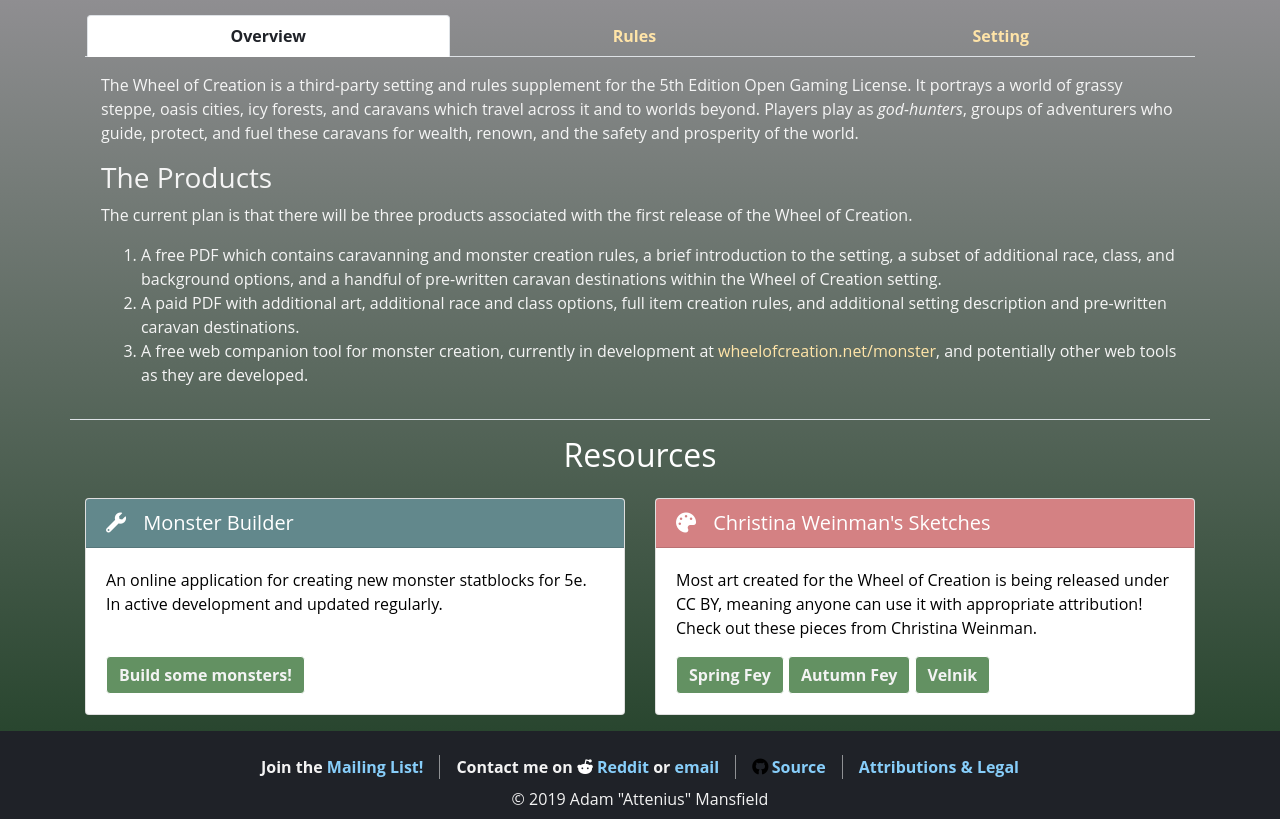
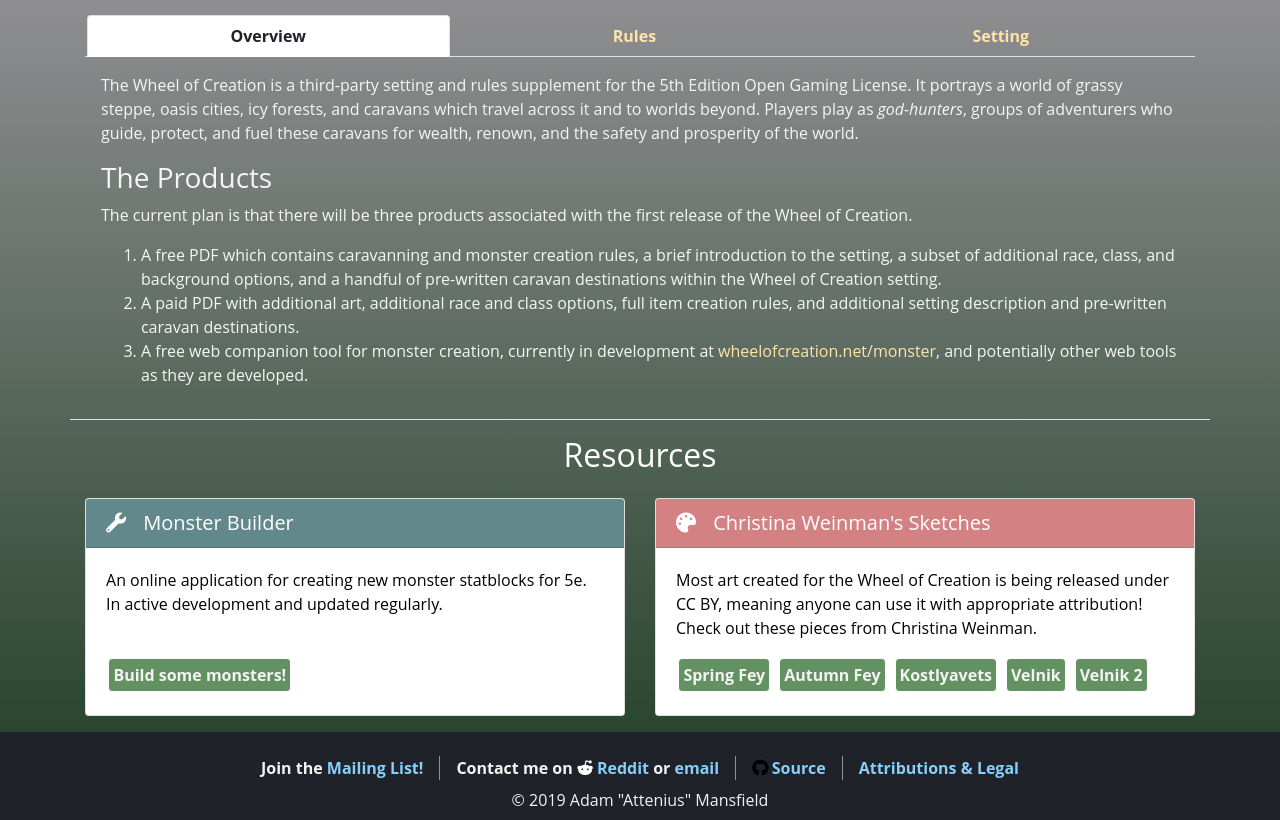
Before and after one commit to Adaminius/wheel_of_creation_tools, a Flask app: page / in a window 1280 px wide. Shown: the part 801-1621 px from the top of the page. Run offline with Flask 2, Linux system fonts and the light colour scheme; parts of the project's set-up code (start-up, migrations or seed data) failed here and were passed over; some libraries are stand-ins or nearby versions.

Commit message:
Text updates

```diff
--- a/static/css/index.css
+++ b/static/css/index.css
@@ -206,6 +206,8 @@ textarea {
 
 .btn {
     font-weight: bold;
+    margin: .15rem;
+    padding: .25rem;
 }
 
 .btn-block {
--- a/templates/index.html
+++ b/templates/index.html
@@ -2,23 +2,23 @@
 <html>
 
 <head>
-  <meta name="viewport" content="width=device-width, initial-scale=1.0;">
-  <meta name="HandheldFriendly" content="true"/>
-  <meta name="MobileOptimized" content="320"/>
+  <meta content="width=device-width, initial-scale=1.0;" name="viewport">
+  <meta content="true" name="HandheldFriendly"/>
+  <meta content="320" name="MobileOptimized"/>
   <meta charset="UTF-8">
-  <link rel="stylesheet" href="https://maxcdn.bootstrapcdn.com/bootstrap/4.0.0/css/bootstrap.min.css"
-        integrity="sha384-Gn5384xqQ1aoWXA+058RXPxPg6fy4IWvTNh0E263XmFcJlSAwiGgFAW/dAiS6JXm" crossorigin="anonymous">
-  <script src="https://code.jquery.com/jquery-3.3.1.min.js"
-          integrity="sha256-FgpCb/KJQlLNfOu91ta32o/NMZxltwRo8QtmkMRdAu8=" crossorigin="anonymous"></script>
-  <script src="https://cdnjs.cloudflare.com/ajax/libs/popper.js/1.14.6/umd/popper.min.js"
+  <link crossorigin="anonymous" href="https://maxcdn.bootstrapcdn.com/bootstrap/4.0.0/css/bootstrap.min.css"
+        integrity="sha384-Gn5384xqQ1aoWXA+058RXPxPg6fy4IWvTNh0E263XmFcJlSAwiGgFAW/dAiS6JXm" rel="stylesheet">
+  <script crossorigin="anonymous"
+          integrity="sha256-FgpCb/KJQlLNfOu91ta32o/NMZxltwRo8QtmkMRdAu8=" src="https://code.jquery.com/jquery-3.3.1.min.js"></script>
+  <script crossorigin="anonymous"
           integrity="sha384-wHAiFfRlMFy6i5SRaxvfOCifBUQy1xHdJ/yoi7FRNXMRBu5WHdZYu1hA6ZOblgut"
-          crossorigin="anonymous"></script>
-  <script src="https://stackpath.bootstrapcdn.com/bootstrap/4.2.1/js/bootstrap.min.js"
+          src="https://cdnjs.cloudflare.com/ajax/libs/popper.js/1.14.6/umd/popper.min.js"></script>
+  <script crossorigin="anonymous"
           integrity="sha384-B0UglyR+jN6CkvvICOB2joaf5I4l3gm9GU6Hc1og6Ls7i6U/mkkaduKaBhlAXv9k"
-          crossorigin="anonymous"></script>
-  <link rel="stylesheet" href="https://use.fontawesome.com/releases/v5.6.3/css/all.css"
-        integrity="sha384-UHRtZLI+pbxtHCWp1t77Bi1L4ZtiqrqD80Kn4Z8NTSRyMA2Fd33n5dQ8lWUE00s/" crossorigin="anonymous">
-  <link rel="stylesheet" href="../static/css/index.css">
+          src="https://stackpath.bootstrapcdn.com/bootstrap/4.2.1/js/bootstrap.min.js"></script>
+  <link crossorigin="anonymous" href="https://use.fontawesome.com/releases/v5.6.3/css/all.css"
+        integrity="sha384-UHRtZLI+pbxtHCWp1t77Bi1L4ZtiqrqD80Kn4Z8NTSRyMA2Fd33n5dQ8lWUE00s/" rel="stylesheet">
+  <link href="../static/css/index.css" rel="stylesheet">
   <title>Wheel of Creation</title>
 </head>
 
@@ -36,7 +36,7 @@
         <img class="image-spin3 logo" src="../static/img/woc_map_layer3.png">
         <img class="logo-title" src="../static/img/woc3.png">
       </div>
-      <p style=" " class="lead">A caravanning and monster-hunting
+      <p class="lead" style=" ">A caravanning and monster-hunting
         supplement for <i class="fas fa-dragon" style="color: red"></i> 5th Edition.</p>
     </div>
   </div>
@@ -258,7 +260,7 @@
                 regularly.</p>
             </div>
             <div class="card-links">
-              <a href="/monster" class="btn btn-warning" target="_blank">Build some monsters!</a>
+              <a class="btn btn-warning" href="/monster" target="_blank">Build some monsters!</a>
             </div>
           </div>
         </div>
@@ -273,12 +275,16 @@
                 Weinman.</p>
             </div>
             <div class="card-links">
-              <a href="https://www.deviantart.com/cweinmanart/art/Wheel-of-Creation-Spring-Fey-Monster-793092105"
-                 class="btn btn-warning" target="_blank">Spring Fey</a>
-              <a href="https://www.deviantart.com/cweinmanart/art/Wheel-of-Creation-Autumn-Fey-Monster-793091613"
-                 class="btn btn-warning" style="" target="_blank">Autumn Fey</a>
-              <a href="https://www.deviantart.com/cweinmanart/art/Wheel-of-Creation-Velnik-793092658"
-                 class="btn btn-warning" target="_blank">Velnik</a>
+              <a class="btn btn-warning"
+                 href="https://www.deviantart.com/cweinmanart/art/Wheel-of-Creation-Spring-Fey-Monster-793092105" target="_blank">Spring Fey</a>
+              <a class="btn btn-warning"
+                 href="https://www.deviantart.com/cweinmanart/art/Wheel-of-Creation-Autumn-Fey-Monster-793091613" style="" target="_blank">Autumn Fey</a>
+              <a class="btn btn-warning"
+                 href="https://www.deviantart.com/cweinmanart/art/Wheel-of-Creation-Kostlyavet-and-Mount-802484981" target="_blank">Kostlyavets</a>
+              <a class="btn btn-warning"
+                 href="https://www.deviantart.com/cweinmanart/art/Wheel-of-Creation-Velnik-793092658" target="_blank">Velnik</a>
+              <a class="btn btn-warning"
+                 href="https://www.deviantart.com/cweinmanart/art/Wheel-of-Creation-Female-Velnik-795714341" target="_blank">Velnik 2</a>
             </div>
           </div>
         </div>
```
Also changed, not shown: other parts of templates/index.html (+14 -12 lines). Lines whose indentation alone changed are shown as unchanged.
